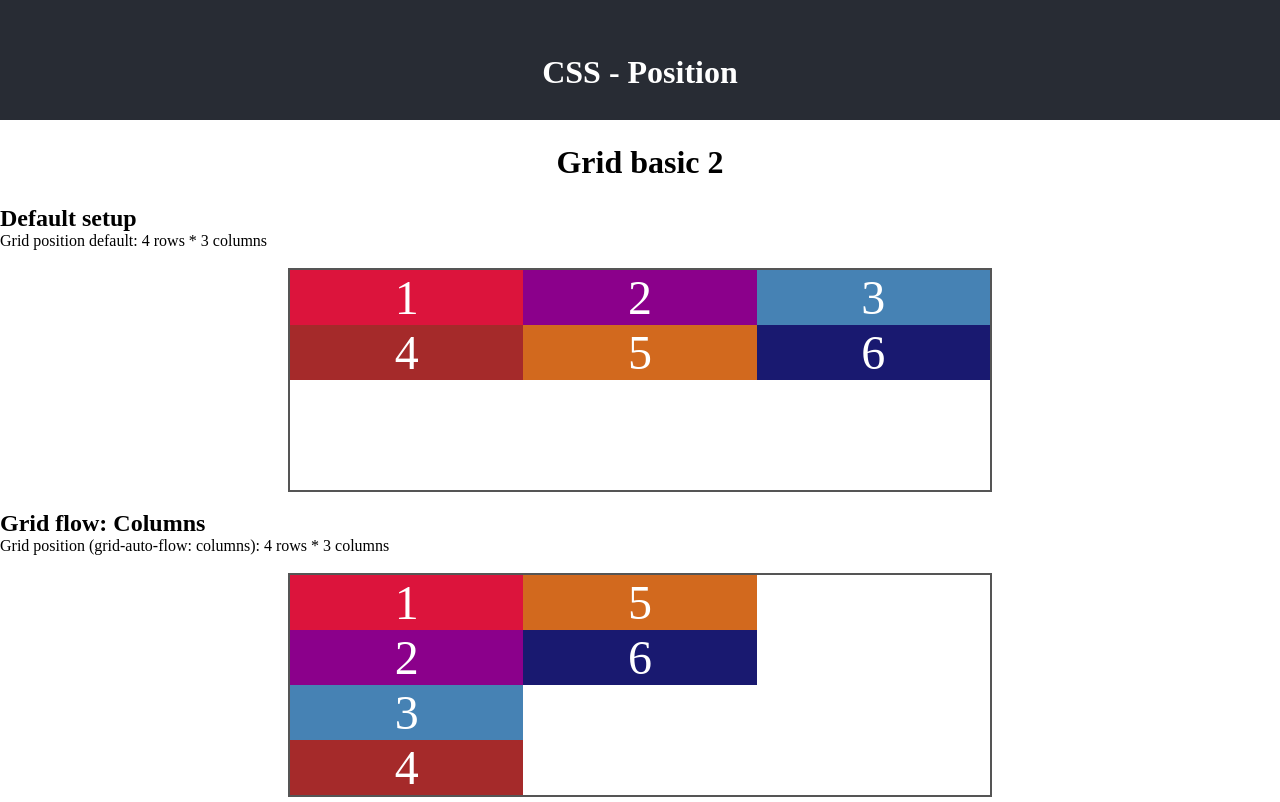
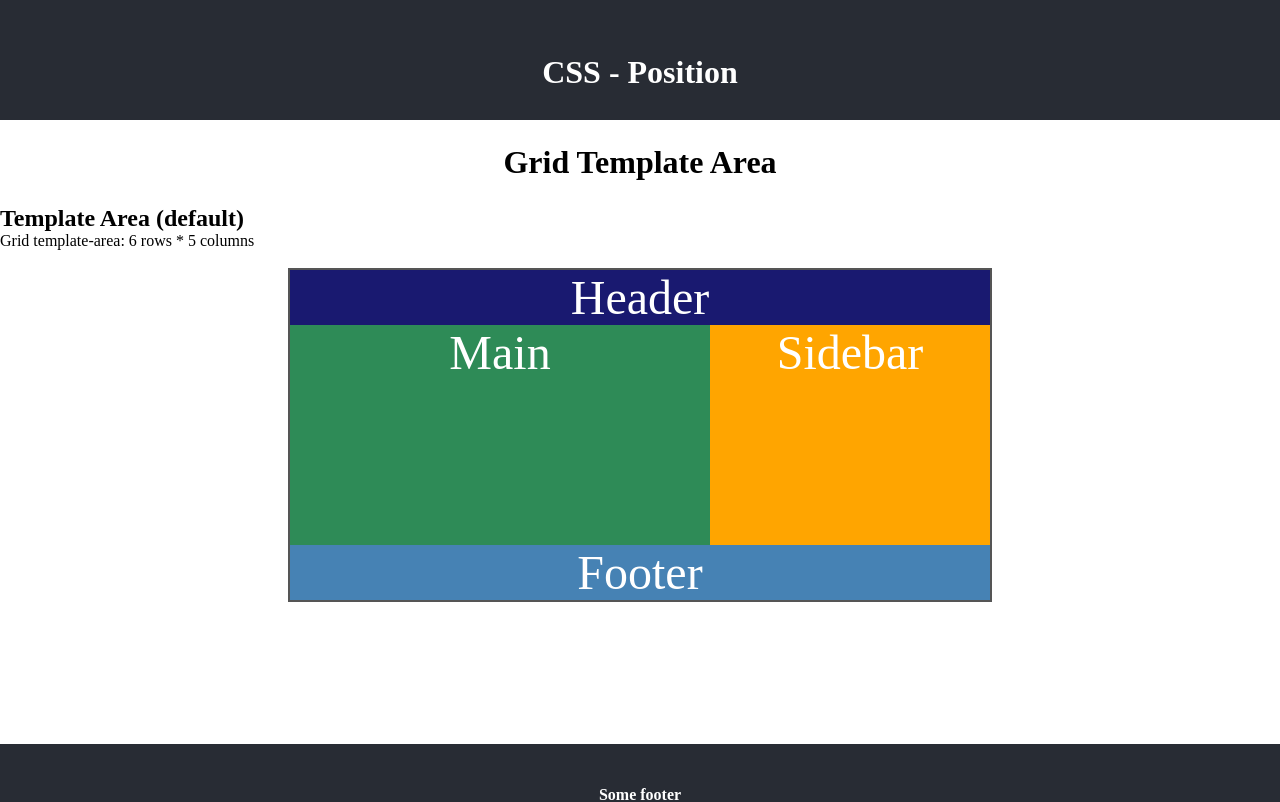
Before and after one commit to fcotabar/css-position, a React (Create React App) app: page / in a window 1280 px wide. Shown: the top 802 px of the page. Built offline with nearby package versions, Linux system fonts and the light colour scheme.

Commit message:
Grid template area implemented

```diff
--- a/src/App.js
+++ b/src/App.js
@@ -1,6 +1,7 @@
 import "./App.css";
 // import { Grid } from "./components/grid/Grid";
-import { GridBasic2 } from "./components/grid/GridBasic2";
+// import { GridBasic2 } from "./components/grid/GridBasic2";
+import { GridTemplateArea } from "./components/grid/GridTemplateArea";
 
 function App() {
   return (
@@ -9,7 +10,7 @@ function App() {
         <h1>CSS - Position</h1>
       </header>
 
-      <GridBasic2 className="App-container" />
+      <GridTemplateArea className="App-container" />
 
       <footer className="App-footer">
         <h4>Some footer</h4>
--- /dev/null
+++ b/src/components/grid/GridTemplateArea.css
@@ -0,0 +1,70 @@
+h1 {
+  font-size: 2rem;
+  width: 60%;
+  text-align: center;
+  margin: 0.75em auto;
+}
+
+/*
+Default grid config
+*/
+
+.grid {
+  max-width: 700px;
+  width: 90%;
+  margin: 20px auto;
+  outline: 2px solid #555;
+  display: grid;
+  /* grid-auto-flow: column; */
+  /* grid-auto-flow: row; */
+  /* grid-template-columns: 1fr 1fr 1fr; */
+  /* grid-template-rows: repeat(4, 1fr); */
+
+  grid-template-columns: repeat(5, 1fr);
+  grid-template-rows: repeat(6, 1fr);
+
+  grid-template-areas:
+    "header header header header header"
+    "main main main sidebar sidebar"
+    "main main main sidebar sidebar"
+    "main main main sidebar sidebar"
+    "main main main sidebar sidebar"
+    "footer footer footer footer footer";
+}
+
+@media screen and (max-width: 500px) {
+  .grid {
+    grid-template-columns: 1fr;
+    grid-template-rows: repeat(4, 1fr);
+    grid-template-areas: "header" "sidebar" "main" "footer";
+  }
+}
+
+.header,
+.footer,
+.sidebar,
+.main {
+  color: white;
+  font-size: 3rem;
+  text-align: center;
+}
+
+.header {
+  background-color: midnightblue;
+  grid-area: header;
+}
+
+.sidebar {
+  background-color: orange;
+  grid-area: sidebar;
+}
+
+.main {
+  background-color: seagreen;
+  grid-area: main;
+}
+
+.footer {
+  background-color: steelblue;
+  grid-area: footer;
+}
--- /dev/null
+++ b/src/components/grid/GridTemplateArea.js
@@ -0,0 +1,20 @@
+import React from "react";
+
+import "./GridTemplateArea.css";
+
+export const GridTemplateArea = ({ className }) => {
+  return (
+    <section className={className}>
+      <h1>Grid Template Area</h1>
+
+      <h2>Template Area (default)</h2>
+      <p>Grid template-area: 6 rows * 5 columns</p>
+      <div className={`grid`}>
+        <div className="header">Header</div>
+        <div className="sidebar">Sidebar</div>
+        <div className="main">Main</div>
+        <div className="footer">Footer</div>
+      </div>
+    </section>
+  );
+};
```
